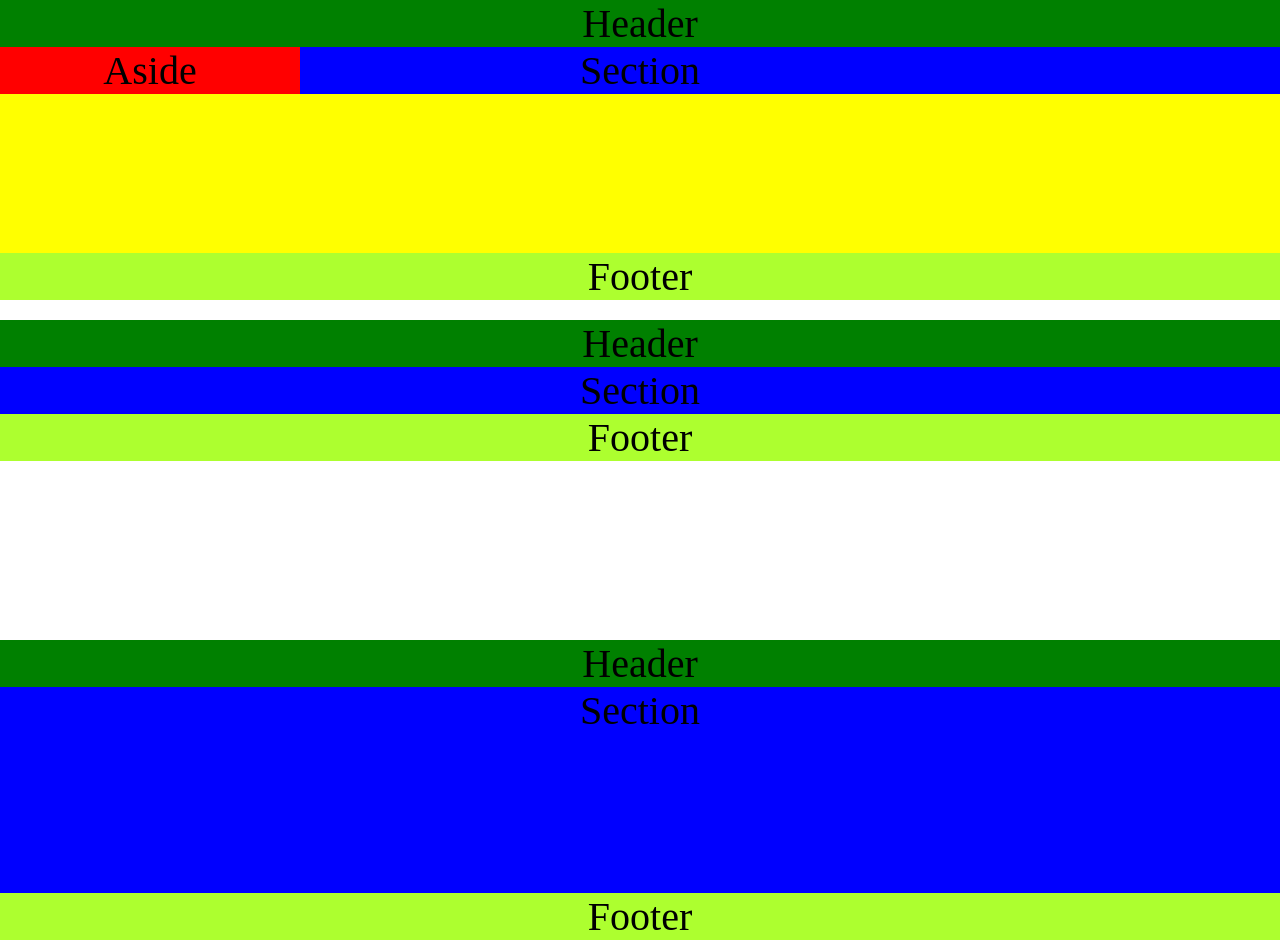
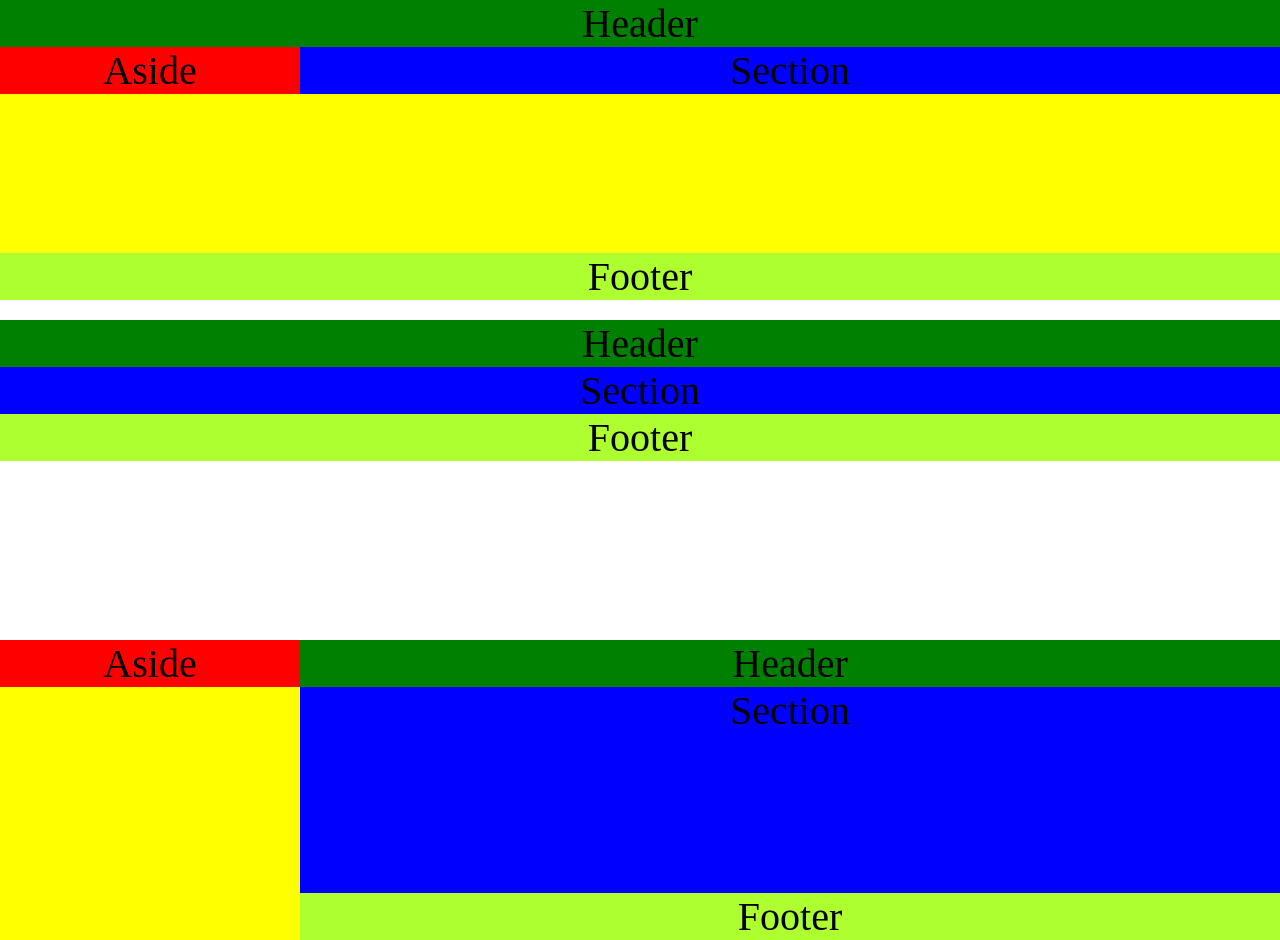
Before and after one commit to linyongkangm/orpui, a React app: page / in a window 1280 px wide. Built offline with nearby package versions, Linux system fonts and the light colour scheme.

Commit message:
feat:layout组件使用withIExpandPredefined，withPredefined会自动增加Component.name作为类名

```diff
--- a/src/component/Block/index.tsx
+++ b/src/component/Block/index.tsx
@@ -1,4 +1,4 @@
-import withPredefined from '$widget/withPredefined';
+import { withPredefined } from '$widget/withPredefined';
 import * as React from 'react';
 
 interface IProps extends React.HTMLAttributes<HTMLDivElement> {
@@ -15,6 +15,4 @@ function Block(props: IProps = {}) {
   );
 }
 
-export default withPredefined(Block, {
-  className: 'block'
-});
+export default withPredefined(Block);
--- a/src/component/Grid/Col.tsx
+++ b/src/component/Grid/Col.tsx
@@ -1,5 +1,5 @@
 import { numberToPercent } from '$tools';
-import withPredefined from '$widget/withPredefined';
+import { withPredefined } from '$widget/withPredefined';
 import * as React from 'react';
 import { Consumer } from './Context';
 interface IProps extends React.HTMLAttributes<HTMLDivElement> {
@@ -45,6 +45,4 @@ function Col(props: IProps = {}) {
   );
 }
 
-export default withPredefined(Col, {
-  className: 'col'
-});
+export default withPredefined(Col);
--- a/src/component/Grid/Row.tsx
+++ b/src/component/Grid/Row.tsx
@@ -1,5 +1,5 @@
 import * as tools from '$tools';
-import withPredefined from '$widget/withPredefined';
+import { withPredefined } from '$widget/withPredefined';
 import * as React from 'react';
 import { Provider } from './Context';
 interface IProps extends React.HTMLAttributes<HTMLDivElement> {
@@ -21,6 +21,4 @@ function Row(props: IProps = {}) {
   );
 }
 
-export default withPredefined(Row, {
-  className: 'row'
-});
+export default withPredefined(Row);
--- a/src/component/Layout/Aside.tsx
+++ b/src/component/Layout/Aside.tsx
@@ -1,5 +1,5 @@
 import * as tools from '$tools';
-import withPredefined, { prefixTo } from '$widget/withPredefined';
+import { prefixTo, withIExpandPredefined } from '$widget/withPredefined';
 import * as React from 'react';
 interface IProps extends React.HTMLAttributes<HTMLDivElement> {
   width?: number | string;
@@ -24,19 +24,4 @@ function Aside(props: IProps = {}) {
   );
 }
 
-type TypeAside = typeof Aside;
-interface IReal extends TypeAside {
-  // tslint:disable-next-line:max-line-length
-  isInstance: (element: React.ReactElement) => element is React.ReactElement<IProps, React.JSXElementConstructor<IProps>>;
-}
-
-function getReal<P, R>(Component: React.JSXElementConstructor<P>): IReal {
-  const Real = (withPredefined(Component, {
-    className: Component.name
-  }) as IReal);
-  // tslint:disable-next-line:max-line-length
-  Real.isInstance = (element): element is React.ReactElement<P, typeof Component> => element.type === Component;
-  return Real;
-}
-
-export default getReal(Aside);
+export default withIExpandPredefined(Aside);
--- a/src/component/Layout/Footer.tsx
+++ b/src/component/Layout/Footer.tsx
@@ -1,4 +1,4 @@
-import withPredefined, { prefixTo } from '$widget/withPredefined';
+import { prefixTo, withIExpandPredefined } from '$widget/withPredefined';
 import * as React from 'react';
 
 interface IProps extends React.HTMLAttributes<HTMLDivElement> {
@@ -19,6 +19,4 @@ function Footer(props: IProps = {}) {
   );
 }
 
-export default withPredefined(Footer, {
-  className: 'footer'
-});
+export default withIExpandPredefined(Footer);
--- a/src/component/Layout/Header.tsx
+++ b/src/component/Layout/Header.tsx
@@ -1,4 +1,4 @@
-import withPredefined, { prefixTo } from '$widget/withPredefined';
+import { prefixTo, withIExpandPredefined } from '$widget/withPredefined';
 import * as React from 'react';
 
 interface IProps extends React.HTMLAttributes<HTMLDivElement> {
@@ -19,6 +19,4 @@ function Header(props: IProps = {}) {
   );
 }
 
-export default withPredefined(Header, {
-  className: 'header'
-});
+export default withIExpandPredefined(Header);
--- a/src/component/Layout/Layout.tsx
+++ b/src/component/Layout/Layout.tsx
@@ -1,5 +1,5 @@
 import * as tools from '$tools';
-import withPredefined, { prefixTo } from '$widget/withPredefined';
+import { prefixTo, withIExpandPredefined } from '$widget/withPredefined';
 import * as React from 'react';
 import Aside from './Aside';
 
@@ -36,6 +36,4 @@ function Layout(props: IProps = {}) {
   );
 }
 
-export default withPredefined(Layout, {
-  className: 'layout'
-});
+export default withIExpandPredefined(Layout);
--- a/src/component/Layout/Section.tsx
+++ b/src/component/Layout/Section.tsx
@@ -1,4 +1,4 @@
-import withPredefined, { prefixTo } from '$widget/withPredefined';
+import { prefixTo, withIExpandPredefined } from '$widget/withPredefined';
 import * as React from 'react';
 
 interface IProps extends React.HTMLAttributes<HTMLDivElement> {
@@ -19,6 +19,4 @@ function Section(props: IProps = {}) {
   );
 }
 
-export default withPredefined(Section, {
-  className: Section.name
-});
+export default withIExpandPredefined(Section);
--- a/src/component/Layout/index.tsx
+++ b/src/component/Layout/index.tsx
@@ -5,16 +5,15 @@ import Layout from './Layout';
 import Section from './Section';
 import './style.scss';
 
-type TypeLayout = (props: any) => React.ReactElement | null;
-interface IFaceLayout extends TypeLayout {
+type TypeLayout = typeof Layout & {
   Header: typeof Header;
   Footer: typeof Footer;
   Section: typeof Section;
   Aside: typeof Aside;
-}
+};
 
-function getFaceLayout(): IFaceLayout {
-  const FaceLayout = Layout as IFaceLayout;
+function getFaceLayout() {
+  const FaceLayout = Layout as TypeLayout;
   FaceLayout.Header = Header;
   FaceLayout.Footer = Footer;
   FaceLayout.Section = Section;
--- a/src/widget/withList/ItemWarper.tsx
+++ b/src/widget/withList/ItemWarper.tsx
@@ -1,4 +1,4 @@
-import withPredefined from '$widget/withPredefined';
+import { withPredefined } from '$widget/withPredefined';
 import Warper from './Warper';
 
 const ItemWarper = withPredefined(Warper, {
--- a/src/widget/withList/ListWarper.tsx
+++ b/src/widget/withList/ListWarper.tsx
@@ -1,4 +1,4 @@
-import withPredefined from '$widget/withPredefined';
+import { withPredefined } from '$widget/withPredefined';
 import Warper from './Warper';
 
 const ListWarper = withPredefined(Warper, {
--- a/src/widget/withPredefined/index.tsx
+++ b/src/widget/withPredefined/index.tsx
@@ -7,21 +7,34 @@ const prefixTo = tools.withPrefix(Config.prefix);
 interface IPreprops {
   className?: string | string[];
 }
+
 // tslint:disable-next-line:max-line-length
-type WithPredefined = <P>(Component: React.JSXElementConstructor<P>, preprops: IPreprops) => typeof Component;
-const withPredefined: WithPredefined = (Component, preprops) => {
+function withPredefined<P>(Component: React.JSXElementConstructor<P>, preprops: IPreprops = {}): typeof Component {
   const { className: cs = [] } = preprops;
-  const preclassNames = (Array.isArray(cs) ? cs : [cs]).map((name) => prefixTo(name.toLowerCase()));
-  return (props: IPreprops) => {
+  // tslint:disable-next-line:max-line-length
+  const preclassNames = (Array.isArray(cs) ? cs : [cs]).concat(Component.name).map((name) => prefixTo(name.toLowerCase()));
+  return (props: P) => {
     const {
       className,
       ...others
-    } = props;
-    return <Component className={preclassNames.concat(className).join(' ')} {...(others as any)}></Component>;
+    } = props as IPreprops;
+    const realClassName = tools.addClassName(preclassNames, className as string).join(' ');
+    return <Component className={realClassName} {...(others as any)}></Component>;
   };
-};
+}
 
-export default withPredefined;
+interface IExpand<P> {
+  isInstance: (element: React.ReactElement) => element is React.ReactElement<P, React.JSXElementConstructor<P>>;
+}
+
+function withIExpandPredefined<P>(Component: React.JSXElementConstructor<P>, preprops: IPreprops = {}) {
+  const Real: typeof Component & IExpand<P> = (withPredefined(Component, preprops) as any);
+  Real.isInstance = (element): element is React.ReactElement<P, typeof Component> => element.type === Real;
+  return Real;
+}
+
 export {
   prefixTo,
+  withIExpandPredefined,
+  withPredefined
 };
```
